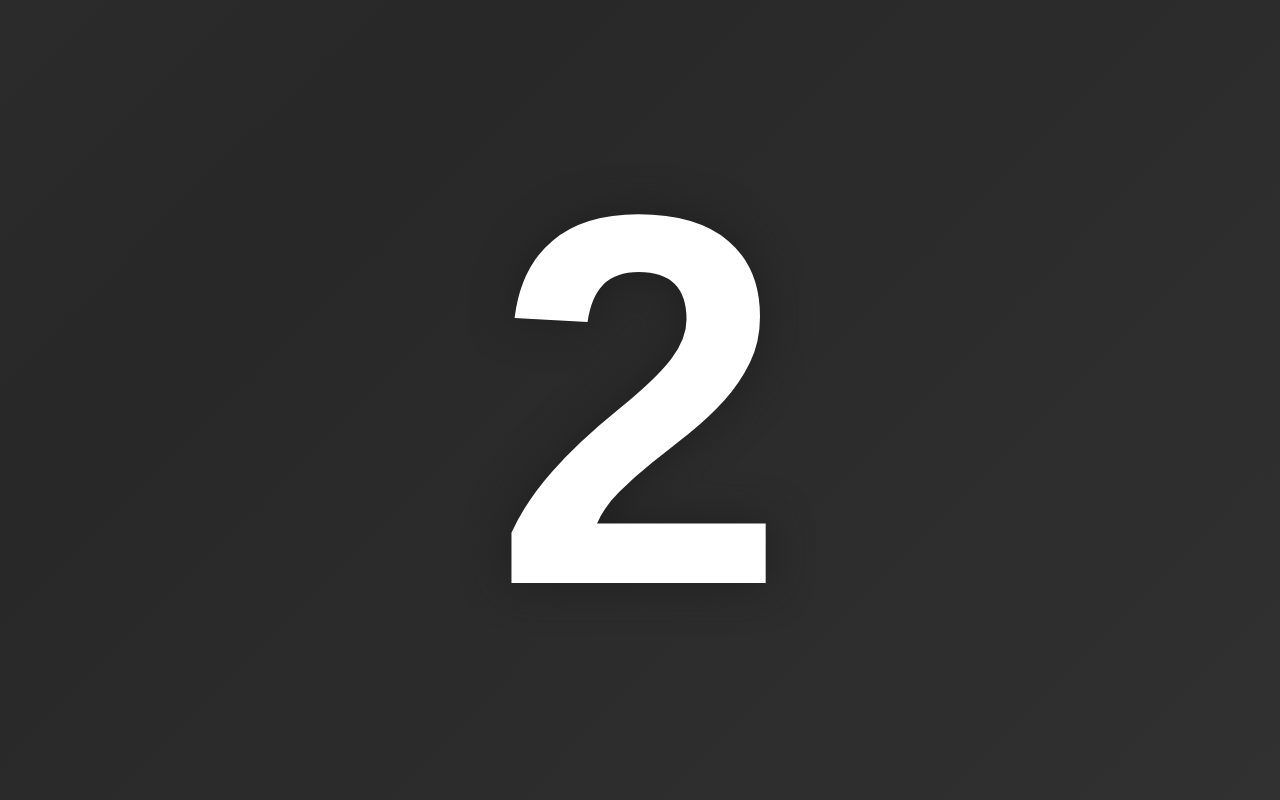
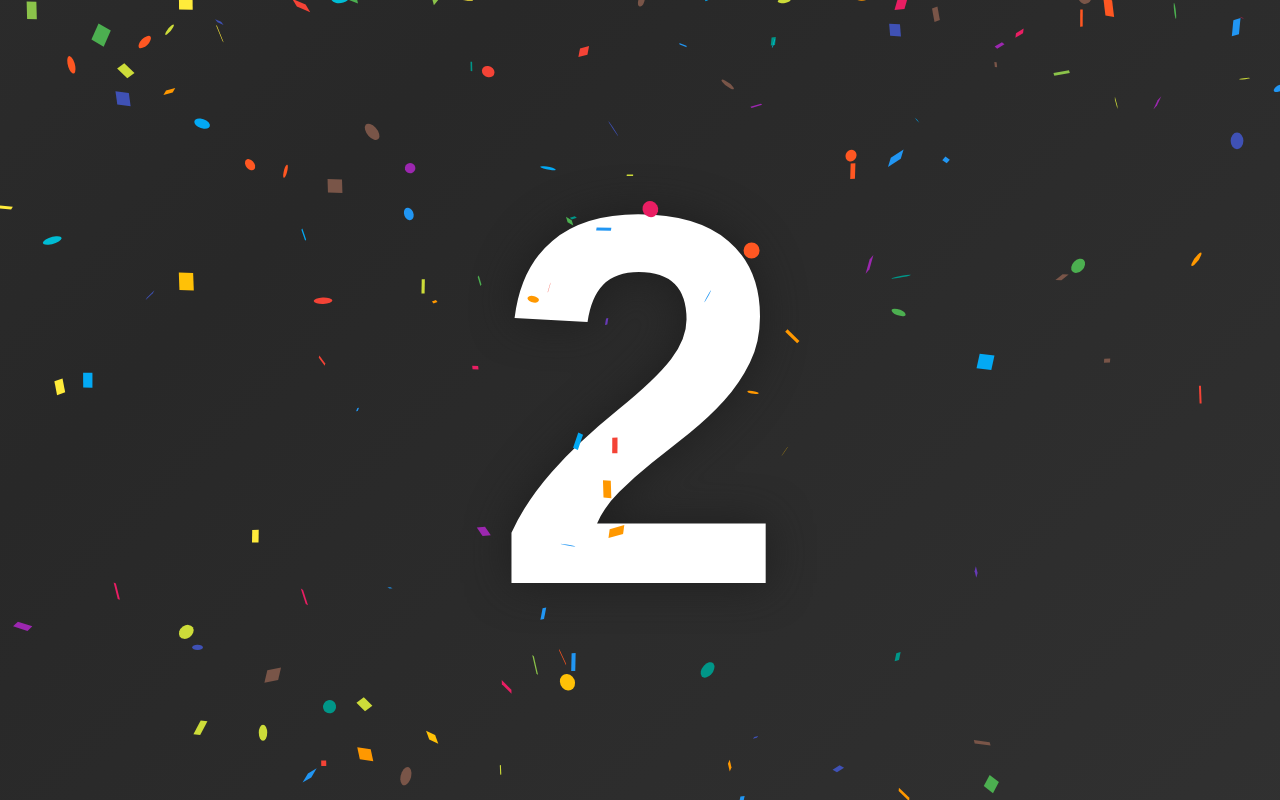
Before and after one commit to jeanpaulsio/paycheck-countdown, a React (Create React App) app: page / in a window 1280 px wide. Built offline with nearby package versions, Linux system fonts and the light colour scheme.

Commit message:
Test confetti

```diff
--- a/src/App.js
+++ b/src/App.js
@@ -1,10 +1,12 @@
 import React, { useEffect } from "react";
+import Confetti from "react-confetti";
+
 import {
   differenceInCalendarDays,
   format,
   isSaturday,
   isSunday,
-  lastDayOfMonth
+  lastDayOfMonth,
 } from "date-fns";
 
 import "./App.css";
@@ -39,21 +41,19 @@ export function daysUntilPaycheck(today) {
 function App() {
   const days = daysUntilPaycheck(new Date());
 
-  useEffect(
-    () => {
-      document.title = `${days} Days Till Next Paycheck`;
-    },
-    [days]
-  );
+  useEffect(() => {
+    document.title = `${days} Days Till Next Paycheck`;
+  }, [days]);
 
   return (
     <div className="App">
       <header className="App-header">
-        {days === 0
-          ? <h2>It's Pay Day!</h2>
-          : <h1 className="App-title">
-              {days}
-            </h1>}
+        <Confetti />
+        {days === 0 ? (
+          <h2>It's Pay Day!</h2>
+        ) : (
+          <h1 className="App-title">{days}</h1>
+        )}
       </header>
     </div>
   );
```
